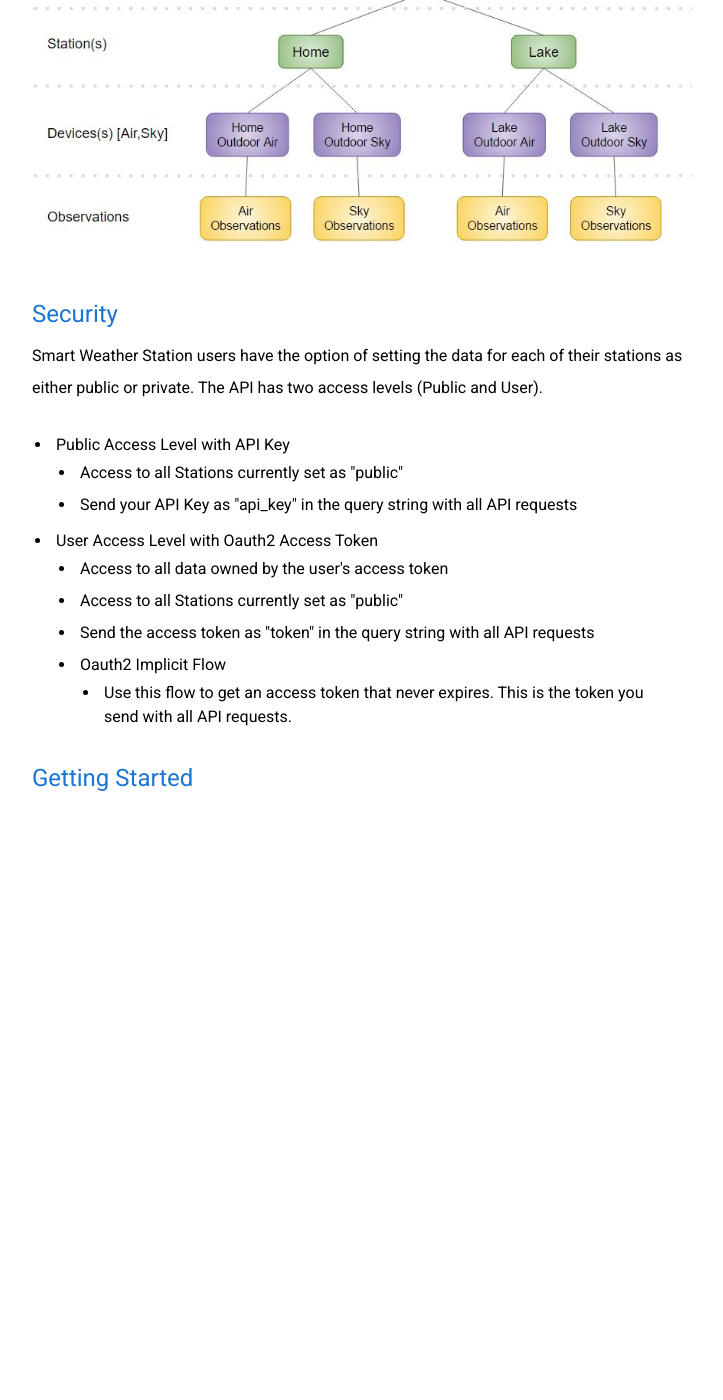
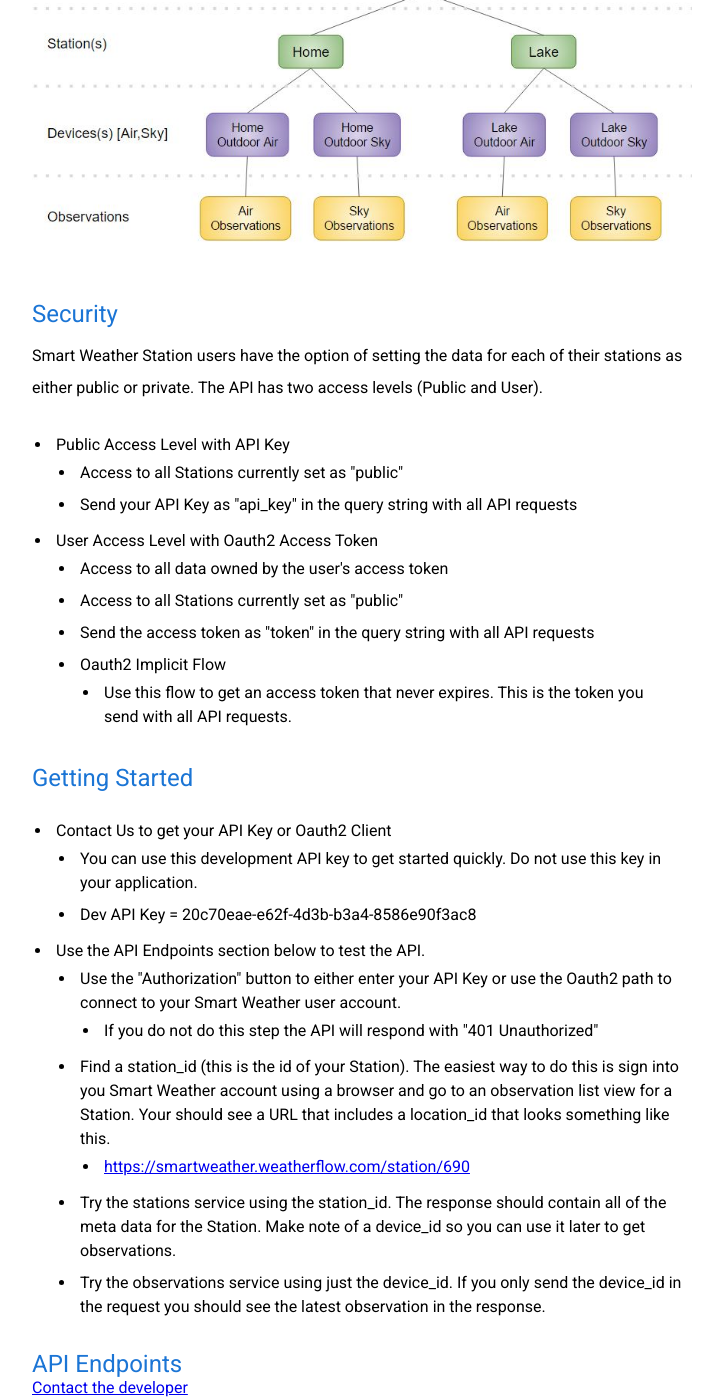
Before and after one commit to WeatherFlow/SmartWeather, a Jekyll site: the page built from api/index.html, in a window 1280 px wide and 1400 px high, scrolled down 609 px. Shown: the whole window, without its empty margins (428-1151 px from the left). Built offline with Jekyll 4.4.1, drawn with Linux system fonts in a browser that asks for light colours; nearby versions of some CDN libraries; before the commit the page ends 1401 px from its top, so only the background shows below that.

Commit message:
Updating content

```diff
--- a/api/index.html
+++ b/api/index.html
@@ -34,3 +34,31 @@ title: WeatherFlow Smart Weather API
 </ul>
 
 <h2>Getting Started</h2>
+
+<ul>
+	<li>Contact Us to get your API Key or Oauth2 Client
+		<ul>
+			<li>You can use this development API key to get started quickly. Do not use this key in your application.</li>
+			<li>Dev API Key = 20c70eae-e62f-4d3b-b3a4-8586e90f3ac8</li>
+		</ul>
+	</li>
+	<li>Use the API Endpoints section below to test the API.
+		<ul>
+			<li>Use the "Authorization" button to either enter your API Key or use the Oauth2 path to connect to your Smart Weather user account.
+				<ul>
+					<li>If you do not do this step the API will respond with "401 Unauthorized"</li>
+				</ul>
+			</li>
+			<li>Find a station_id (this is the id of your Station). The easiest way to do this is sign into you Smart Weather account using a browser and go to an observation list view for a Station. Your should see a URL that includes a location_id that looks something like this.
+				<ul>
+					<li><a href="https://smartweather.weatherflow.com/station/690">https://smartweather.weatherflow.com/station/690</a></li>
+				</ul>
+			</li>
+			<li>Try the stations service using the station_id. The response should contain all of the meta data for the Station. Make note of a device_id so you can use it later to get observations.</li>
+			<li>Try the observations service using just the device_id. If you only send the device_id in the request you should see the latest observation in the response.</li>
+		</ul>
+	</li>
+</ul>
+
+<h2>API Endpoints</h2>
+<a href="mailto:jforare@weatherflow.com?subject=WeatherFlow Smart Weather API">Contact the developer</a>
```
